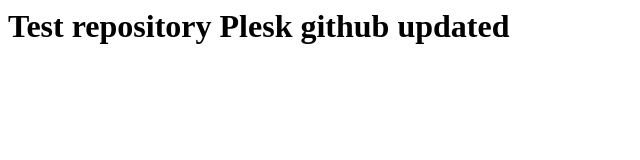
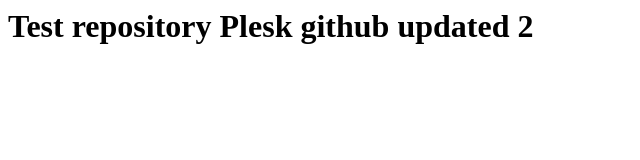
Before and after one commit to daviddea85/test-pvt, a plain HTML site: page index.html in a window 1280 px wide. Shown: the full height of the page, 0-640 px from the left. Drawn offline with Linux system fonts and the light colour scheme.

Commit message:
Update index.html

```diff
--- a/index.html
+++ b/index.html
@@ -1 +1 @@
-<h1>Test repository Plesk github updated</h1>
+<h1>Test repository Plesk github updated 2</h1>
```
